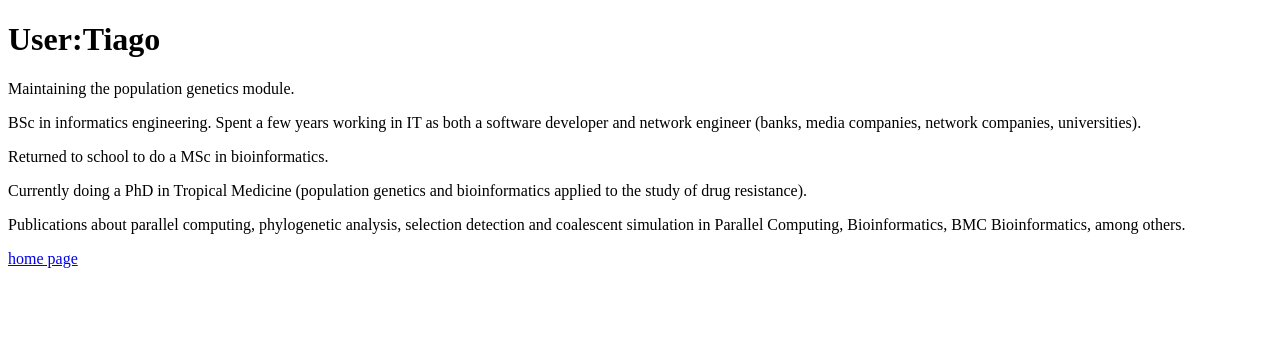
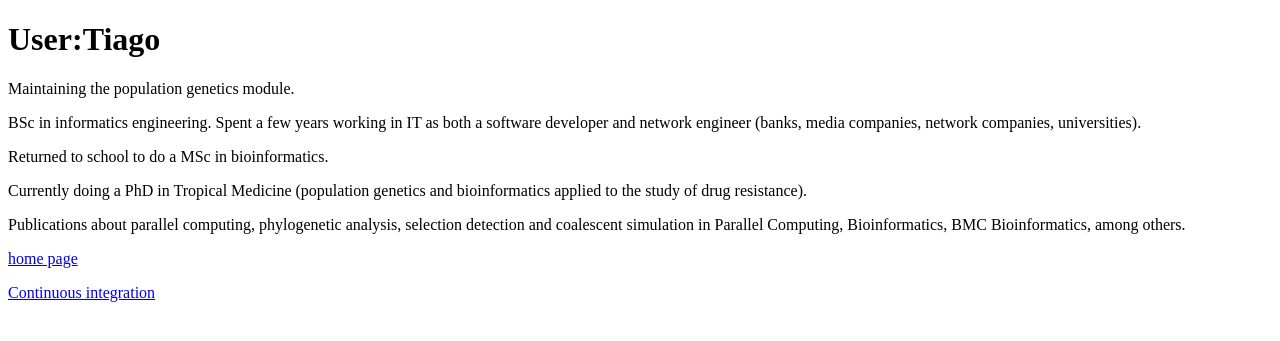
Before and after one commit to biopython/biopython.github.io, a Jekyll site: the page built from wiki/User_Tiago.md, in a window 1280 px wide. Shown: the top 341 px of the page. Built offline with Jekyll 4.4.1, drawn with Linux system fonts in a browser that asks for light colours.

Commit message:
Change to wiki page

```diff
--- a/wiki/User_Tiago.md
+++ b/wiki/User_Tiago.md
@@ -20,3 +20,5 @@ detection and coalescent simulation in Parallel Computing,
 Bioinformatics, BMC Bioinformatics, among others.
 
 [home page](http://tiago.org)
+
+[Continuous integration](Continuous_integration "wikilink")
```
Also changed, not shown: 1 other file.
